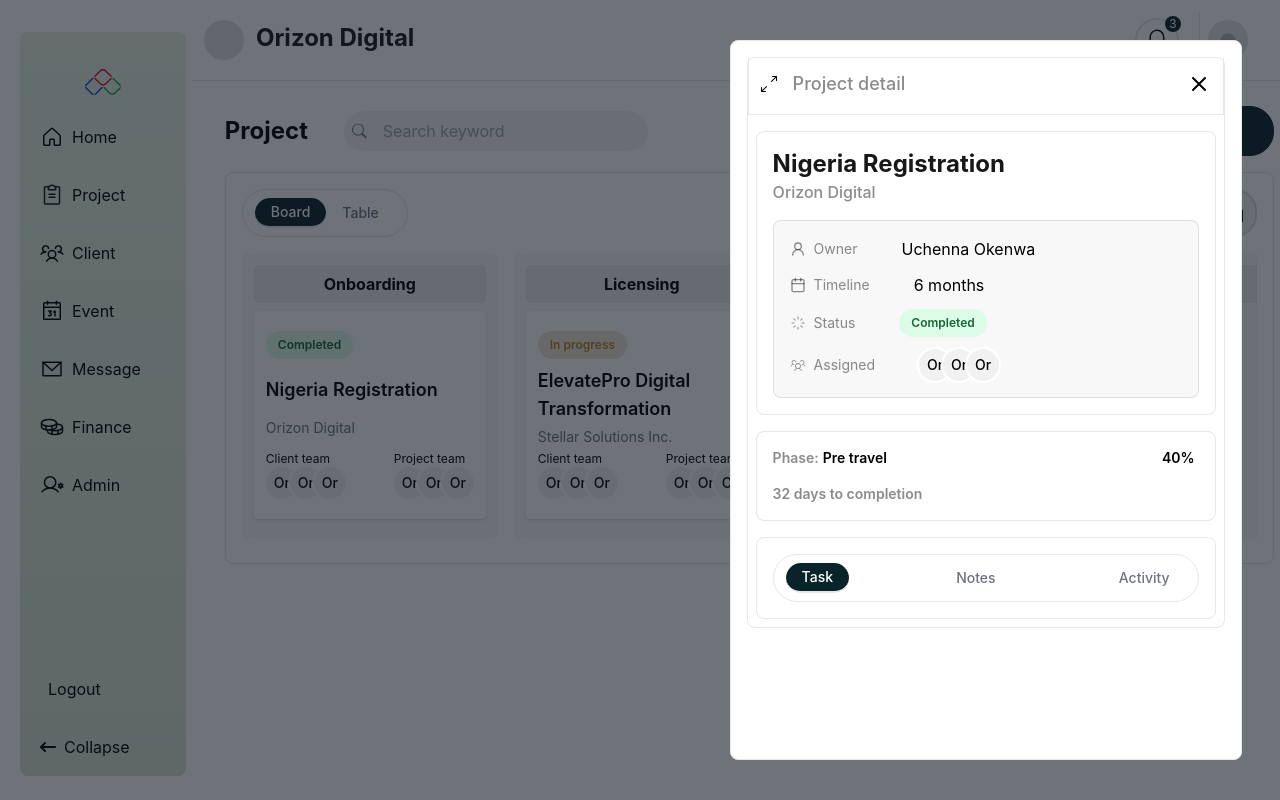
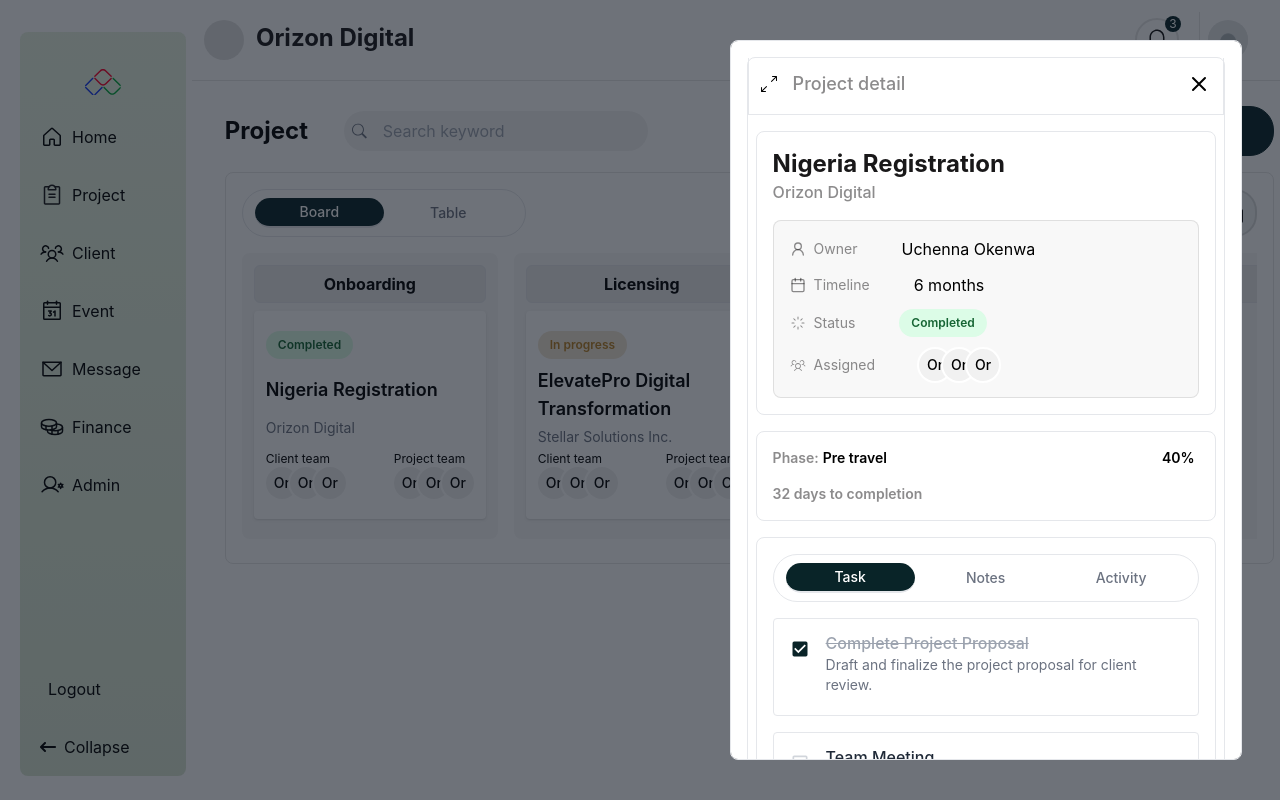
Before and after one commit to Jimicodes91/Kiro-analysis, a React (Vite) app: page /project in a window 1280 px wide. Both pictures are taken after a click on the button 369 px from the left and 415 px from the top of the page. Built offline with nearby package versions, Linux system fonts and the light colour scheme; a web font is replaced by a local one.

Commit message:
sidebar design

```diff
--- a/src/Components/Cards/ProjectCard.tsx
+++ b/src/Components/Cards/ProjectCard.tsx
@@ -3,7 +3,34 @@ import { Draggable } from "@hello-pangea/dnd";
 import Modal from "../Modal";
 import { LuCalendar, LuUserRound } from "react-icons/lu";
 import { PiSpinner, PiUsersThreeLight } from "react-icons/pi";
+import { MdCheckBox, MdCheckBoxOutlineBlank } from "react-icons/md";
+import { RiStickyNoteLine } from "react-icons/ri";
+import { BsActivity } from "react-icons/bs";
 import ViewToggle from "./ViewToggle";
+
+interface Task {
+  id: number;
+  title: string;
+  description: string;
+  completed: boolean;
+  dueDate?: string;
+  assignedTo?: string;
+}
+
+interface Note {
+  id: number;
+  content: string;
+  createdAt: string;
+  createdBy: string;
+}
+
+interface Activity {
+  id: number;
+  action: string;
+  details: string;
+  timestamp: string;
+  user: string;
+}
 
 interface ProjectCardProps {
   card: {
@@ -13,14 +40,85 @@ interface ProjectCardProps {
     status: string;
     clientTeam?: string[];
     projectTeam?: string[];
-    description?: string; // Added for modal content
+    description?: string;
   };
   index: number;
 }
 
 const ProjectCard: React.FC<ProjectCardProps> = ({ card, index }) => {
   const [isModalOpen, setIsModalOpen] = useState(false);
-    const [activeTab, setActiveTab] = useState("task");
+  const [activeTab, setActiveTab] = useState("task");
+  const [tasks, setTasks] = useState<Task[]>([
+    {
+      id: 1,
+      title: "Complete Project Proposal",
+      description: "Draft and finalize the project proposal for client review.",
+      completed: true,
+    },
+    {
+      id: 2,
+      title: "Team Meeting",
+      description:
+        "Attend the weekly team meeting to discuss project progress.",
+      completed: false,
+    },
+    {
+      id: 3,
+      title: "Code Review",
+      description:
+        "Review pull requests and provide feedback on recent code changes.",
+      completed: false,
+    },
+  ]);
+
+  const [notes] = useState<Note[]>([
+    {
+      id: 1,
+      content:
+        "Client requested additional features in the dashboard. Need to discuss scope.",
+      createdAt: "2023-05-10T10:30:00",
+      createdBy: "Uchenna Okenwa",
+    },
+    {
+      id: 2,
+      content:
+        "Budget approval pending from finance team. Follow up scheduled for Friday.",
+      createdAt: "2023-05-08T14:15:00",
+      createdBy: "Sarah Williams",
+    },
+  ]);
+
+  const [activities] = useState<Activity[]>([
+    {
+      id: 1,
+      action: "Status Update",
+      details: "Changed status from 'Not Started' to 'In Progress'",
+      timestamp: "2023-05-12T09:45:00",
+      user: "Uchenna Okenwa",
+    },
+    {
+      id: 2,
+      action: "Task Completed",
+      details: "Marked 'Project Proposal' as completed",
+      timestamp: "2023-05-11T16:20:00",
+      user: "Jane Smith",
+    },
+    {
+      id: 3,
+      action: "Team Update",
+      details: "Added Mike Johnson to the project team",
+      timestamp: "2023-05-10T11:10:00",
+      user: "Uchenna Okenwa",
+    },
+  ]);
+
+  const toggleTaskCompletion = (taskId: number) => {
+    setTasks(
+      tasks.map((task) =>
+        task.id === taskId ? { ...task, completed: !task.completed } : task
+      )
+    );
+  };
 
   return (
     <>
@@ -93,7 +191,7 @@ const ProjectCard: React.FC<ProjectCardProps> = ({ card, index }) => {
           showExpandButton={true}
           expandRoute={`/projects/${card.id}`}
         >
-          <div className=" border-[1px] rounded-lg p-4 m-2 mt-4 ">
+          <div className="border-[1px] rounded-lg p-4 m-2 mt-4">
             <div className="space-y-4">
               <div className="flex flex-col">
                 <p className="text-[#191819] font-bold text-2xl">
@@ -163,7 +261,7 @@ const ProjectCard: React.FC<ProjectCardProps> = ({ card, index }) => {
               </div>
             </div>
           </div>
-          <div className=" border-[1px] rounded-lg p-4 m-2 mt-4 ">
+          <div className="border-[1px] rounded-lg p-4 m-2 mt-4">
             <div className="space-y-4">
               <div className="flex justify-between">
                 <p className="text-[#19181980] text-sm font-semibold">
@@ -181,7 +279,7 @@ const ProjectCard: React.FC<ProjectCardProps> = ({ card, index }) => {
               </p>
             </div>
           </div>
-          <div className=" border-[1px] rounded-lg p-4 m-2 mt-4 ">
+          <div className="border-[1px] rounded-lg p-4 m-2 mt-4">
             <div className="space-y-4">
               <ViewToggle
                 activeTab={activeTab}
@@ -192,6 +290,143 @@ const ProjectCard: React.FC<ProjectCardProps> = ({ card, index }) => {
                   { value: "activity", label: "Activity" },
                 ]}
               />
+
+              {/* Task Tab Content */}
+              {activeTab === "task" && (
+                <div className="space-y-4">
+                  {tasks.length === 0 ? (
+                    <div className="text-center py-4 text-gray-500">
+                      No tasks yet. Add your first task!
+                    </div>
+                  ) : (
+                    tasks.map((task) => (
+                      <div
+                        key={task.id}
+                        className="flex items-start gap-3 p-3 border rounded hover:bg-gray-50"
+                      >
+                        <button
+                          onClick={() => toggleTaskCompletion(task.id)}
+                          className={`mt-1 p-1 rounded-full ${
+                            task.completed
+                              ? "text-[#092327]"
+                              : "text-gray-300 hover:text-gray-400"
+                          }`}
+                        >
+                          {task.completed ? (
+                            <MdCheckBox size={20} />
+                          ) : (
+                            <MdCheckBoxOutlineBlank size={20} />
+                          )}
+                        </button>
+                        <div className="flex-1">
+                          <h4
+                            className={`font-medium ${
+                              task.completed
+                                ? "line-through text-gray-400"
+                                : "text-gray-800"
+                            }`}
+                          >
+                            {task.title}
+                          </h4>
+                          {task.description && (
+                            <p className="text-sm text-gray-500">
+                              {task.description}
+                            </p>
+                          )}
+                          <div className="flex flex-wrap gap-4 mt-2">
+                            {task.dueDate && (
+                              <div className="flex items-center gap-1 text-xs text-gray-500">
+                                <LuCalendar size={14} />
+                                <span>
+                                  Due:{" "}
+                                  {new Date(task.dueDate).toLocaleDateString()}
+                                </span>
+                              </div>
+                            )}
+                            {task.assignedTo && (
+                              <div className="flex items-center gap-1 text-xs text-gray-500">
+                                <LuUserRound size={14} />
+                                <span>{task.assignedTo}</span>
+                              </div>
+                            )}
+                          </div>
+                        </div>
+                      </div>
+                    ))
+                  )}
+                </div>
+              )}
+
+              {/* Notes Tab Content */}
+              {activeTab === "notes" && (
+                <div className="space-y-4">
+                  {notes.length === 0 ? (
+                    <div className="text-center py-4 text-gray-500">
+                      No notes yet. Add your first note!
+                    </div>
+                  ) : (
+                    notes.map((note) => (
+                      <div
+                        key={note.id}
+                        className="p-3 border rounded bg-gray-50 hover:bg-gray-100"
+                      >
+                        <div className="flex items-start gap-2">
+                          <RiStickyNoteLine className="mt-1 text-gray-400" />
+                          <div className="flex-1">
+                            <p className="text-gray-800 whitespace-pre-wrap">
+                              {note.content}
+                            </p>
+                            <div className="flex justify-between mt-2 text-xs text-gray-500">
+                              <span>{note.createdBy}</span>
+                              <span>
+                                {new Date(note.createdAt).toLocaleString()}
+                              </span>
+                            </div>
+                          </div>
+                        </div>
+                      </div>
+                    ))
+                  )}
+                </div>
+              )}
+
+              {/* Activity Tab Content */}
+              {activeTab === "activity" && (
+                <div className="space-y-4">
+                  {activities.length === 0 ? (
+                    <div className="text-center py-4 text-gray-500">
+                      No activity yet.
+                    </div>
+                  ) : (
+                    activities.map((activity) => (
+                      <div
+                        key={activity.id}
+                        className="flex items-start gap-3 p-3 border-b last:border-b-0"
+                      >
+                        <div className="p-2 bg-gray-100 rounded-full">
+                          <BsActivity className="text-gray-600" />
+                        </div>
+                        <div className="flex-1">
+                          <div className="flex justify-between">
+                            <h4 className="font-medium text-gray-800">
+                              {activity.action}
+                            </h4>
+                            <span className="text-xs text-gray-500">
+                              {new Date(activity.timestamp).toLocaleString()}
+                            </span>
+                          </div>
+                          <p className="text-sm text-gray-600">
+                            {activity.details}
+                          </p>
+                          <p className="text-xs text-gray-500 mt-1">
+                            by {activity.user}
+                          </p>
+                        </div>
+                      </div>
+                    ))
+                  )}
+                </div>
+              )}
             </div>
           </div>
         </Modal>
--- a/src/Components/Cards/ViewToggle.tsx
+++ b/src/Components/Cards/ViewToggle.tsx
@@ -13,7 +13,7 @@ const ViewToggle: React.FC<ViewToggleProps> = ({ options, activeTab, setActiveTa
       {options.map((option) => (
         <button
           key={option.value}
-          className={`my-2 py-1 px-4 font-medium text-sm ${
+          className={`my-2 py-1 px-4 font-medium text-sm w-[129px] ${
             activeTab === option.value
               ? "text-white border-b-2 bg-primary rounded-full"
               : "text-gray-500 hover:text-gray-700"
```
